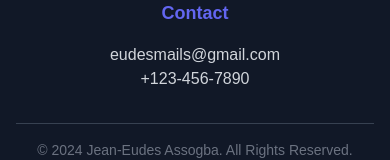
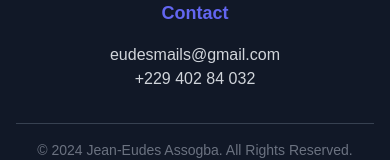
Before and after one commit to JeanEudes-dev/portfolios, a Next.js app in the folder portfolio/: page / in a window 390 px wide. Shown: the part 11192-11352 px from the top of the page. Built offline with nearby package versions, Linux system fonts and the light colour scheme.

Commit message:
"Update phone number in Footer component"

```diff
--- a/portfolio/src/components/Footer.tsx
+++ b/portfolio/src/components/Footer.tsx
@@ -121,7 +121,7 @@ const Footer = () => {
                             href="tel:+1234567890"
                             className="hover:text-indigo-400 transition duration-300"
                         >
-                            +123-456-7890
+                            +229 402 84 032
                         </a>
                     </p>
                 </motion.div>
```
